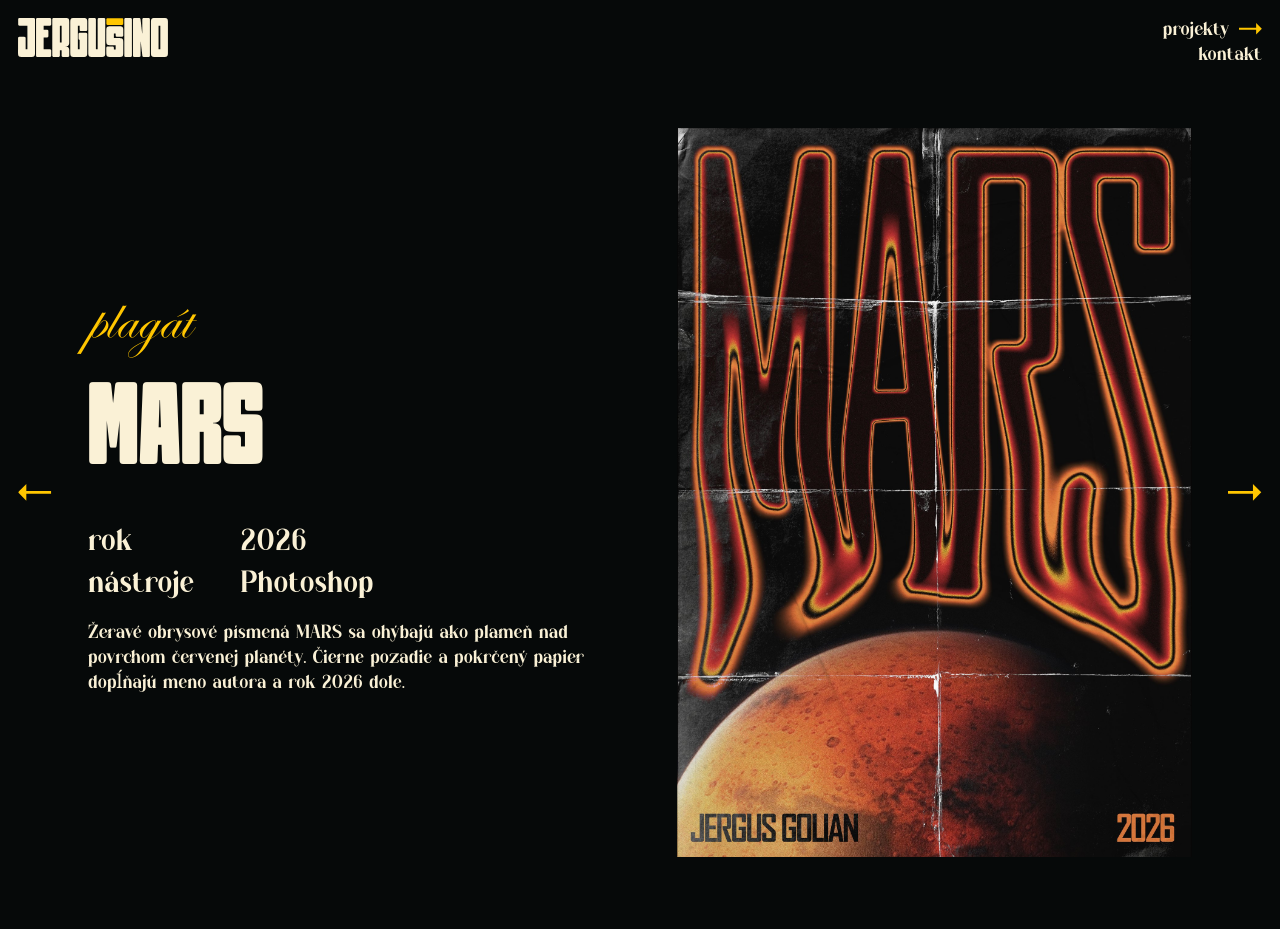
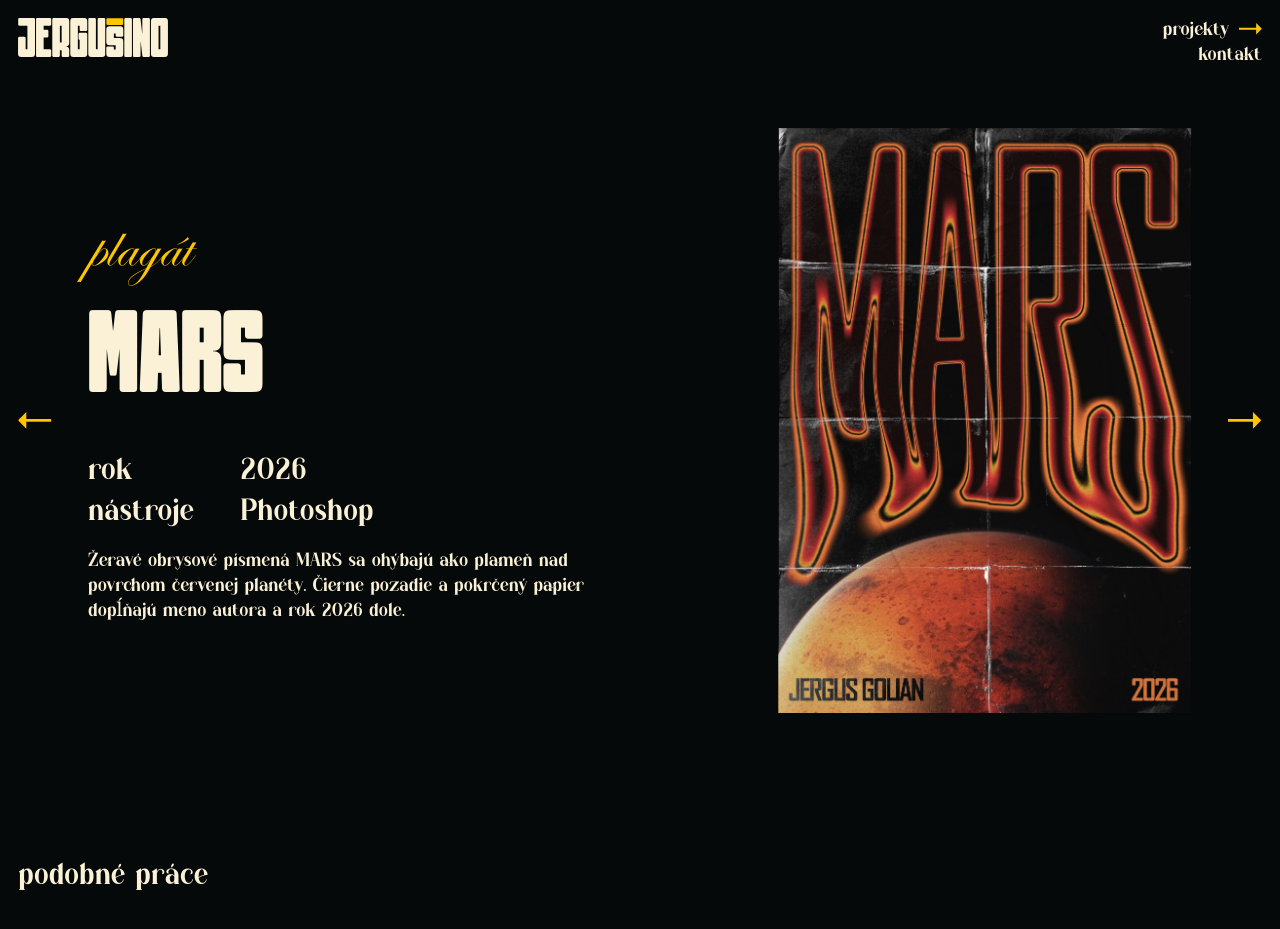
Before and after one commit to jergusino/jergusino.github.io, a Jekyll site: the page built from _projects/mars.md, in a window 1280 px wide. Shown: the top 929 px of the page. Built offline with Jekyll 4.4.1, drawn with Linux system fonts in a browser that asks for light colours; some web fonts are replaced; grey boxes are pictures that could not be loaded.

Commit message:
Project media 20% smaller; whole site in a centred column on very wide, short screens
Co-Authored-By: Claude Opus 5.5 <noreply@anthropic.com>
Claude-Session: https://claude.ai/code/session_01RGVpc2Wp958A42zKqCrsaw

```diff
--- a/assets/css/main.css
+++ b/assets/css/main.css
@@ -34,10 +34,14 @@
   --yellow: #ffc600;
 
   /* space and type tokens, all worked out from the width W (guide, section 5) */
-  --F: max(12px, calc(100vw / 70));          /* frame: outer margin of loud layouts */
+  /* --W: the width the layout uses. The full screen width, except on very wide, short screens
+     (wider than 1.9 x the height), where everything stays in a centred column of that size. */
+  --W: min(100vw, 190vh);
+  --W: min(100vw, 190svh);
+  --F: max(12px, calc(var(--W) / 70));       /* frame: outer margin of loud layouts */
   --G: calc(var(--F) * 1.4);                 /* gap: script to the thing it introduces */
-  --F4: max(20px, calc(100vw * 4 / 70));     /* margin of text-heavy layouts (4F) */
-  --T: calc(100vw / 21);                     /* text token; headlines use 2T to 4T */
+  --F4: max(20px, calc(var(--W) * 4 / 70));  /* margin of text-heavy layouts (4F) */
+  --T: calc(var(--W) / 21);                  /* text token; headlines use 2T to 4T */
 
   --f-head: "Slithen", "Impact", "Arial Narrow", sans-serif;
   --f-text: "Borisna", Georgia, "Times New Roman", serif;
@@ -116,7 +120,7 @@ body.project .back { margin-top: calc(var(--F) * 2); }
 .lead.desc { --d: 0.328em; }                        /* g j p q y f */
 
 /* home: the primary lockup (i am + JERGUSINO). Wordmark = W - 2F wide, 0.257 x as tall. */
-.hero--home { --wm-h: calc((100vw - 2 * var(--F)) * 0.257); }
+.hero--home { --wm-h: calc((var(--W) - 2 * var(--F)) * 0.257); }
 .hero--home .lead {
   font-size: calc(var(--wm-h) * 0.771);           /* 0.29 x wordmark height, i-dot to baseline */
   margin-bottom: calc(var(--G) + var(--d) - 0.24em);
@@ -174,7 +178,7 @@ body.project .back { margin-top: calc(var(--F) * 2); }
   display: grid;
   grid-template-columns: repeat(var(--cols), minmax(0, 1fr));
   gap: var(--F);
-  padding-bottom: calc((100vw - 2 * var(--F)) / var(--cols) * 0.72 + var(--F));        /* room for the half-card the even columns hang down */
+  padding-bottom: calc((var(--W) - 2 * var(--F)) / var(--cols) * 0.72 + var(--F));        /* room for the half-card the even columns hang down */
 }
 .pcard:nth-child(even) { transform: translateY(calc(50% + var(--F) / 2)); }
 .pcard a { display: block; position: relative; overflow: hidden; aspect-ratio: 7 / 10; }
@@ -213,7 +217,7 @@ body.project .back { margin-top: calc(var(--F) * 2); }
 .empty { padding: var(--F) 0; }
 
 /* ── Project page: one left-aligned column, 4F margin, about 70 characters wide ─ */
-.prose { margin: var(--F4) 0 0 var(--F); max-width: min(70ch, calc(100vw - 2 * var(--F4))); }
+.prose { margin: var(--F4) 0 0 var(--F); max-width: min(70ch, calc(var(--W) - 2 * var(--F4))); }
 .prose > * + * { margin-top: 1em; }
 .prose a { color: var(--yellow); text-decoration: underline; text-decoration-thickness: 2px; text-underline-offset: 0.2em; }
 .prose a:hover, .prose a:focus-visible { color: var(--cream); }
@@ -249,7 +253,7 @@ body.project .back { margin-top: calc(var(--F) * 2); }
   content: ""; display: block; justify-self: stretch; height: 2px; background: var(--yellow);
   margin-bottom: calc(var(--F) * 4);
 }
-.handle { font-size: clamp(1.3rem, calc(100vw / 30), 3.4rem); line-height: 1; overflow-wrap: anywhere; }
+.handle { font-size: clamp(1.3rem, calc(var(--W) / 30), 3.4rem); line-height: 1; overflow-wrap: anywhere; }
 .handle a:hover, .handle a:focus-visible { color: var(--yellow); }
 .handle .at { color: var(--yellow); }
 .social { font-size: var(--body); }
@@ -287,7 +291,7 @@ body.project .back { margin-top: calc(var(--F) * 2); }
 
 
 /* home: the poster wall is cut off hard after about two rows, then one big line leads to all projects */
-.wall { --cols: 6; --cw: calc((100vw - (var(--cols) + 1) * var(--F)) / var(--cols)); max-height: calc(var(--cw) * 10 / 7 * 2.4); overflow: hidden; }
+.wall { --cols: 6; --cw: calc((var(--W) - (var(--cols) + 1) * var(--F)) / var(--cols)); max-height: calc(var(--cw) * 10 / 7 * 2.4); overflow: hidden; }
 @media (max-width: 1279px) { .wall { --cols: 5; } }
 @media (max-width: 999px) { .wall { --cols: 3; } }
 @media (max-width: 640px) { .wall { --cols: 2; } }
@@ -362,7 +366,7 @@ body.project .prose { font-size: min(var(--body), 2.8vh); font-size: clamp(0.95r
 .project-media { margin: calc(var(--F) * 2) var(--F) 0; }
 .project-media img { display: block; max-width: 100%; height: auto; }
 .media-main > :first-child { margin-top: 0; }
-.project-media .cover img { max-height: calc(100vh - var(--F) * 2); max-height: calc(100svh - var(--F) * 2); width: auto; margin: 0 auto; }
+.project-media .cover img { max-height: calc((100vh - var(--F) * 2) * 0.8); max-height: calc((100svh - var(--F) * 2) * 0.8); width: auto; max-width: 80%; margin: 0 auto; }
 .arr--back { transform: scaleX(-1); }
 
 .page-arrow { display: none; color: var(--yellow); }
@@ -372,14 +376,11 @@ body.project .prose { font-size: min(var(--body), 2.8vh); font-size: clamp(0.95r
 @media (min-width: 900px) {
   .project-body {
     /* very wide, short screens: everything stays together in the middle, sized to that middle */
-    --T: calc(min(100vw, 190vh) / 21); --T: calc(min(100vw, 190svh) / 21);
-    --F: max(12px, calc(min(100vw, 190vh) / 70)); --F: max(12px, calc(min(100vw, 190svh) / 70));
     --ts: min(calc(var(--T) * 3), 13vh);
     --top: min(calc(var(--F) * 7), 16vh);
     display: grid; grid-template-columns: auto minmax(0, 1fr) minmax(0, 1fr) auto;
     column-gap: calc(var(--F) * 2); align-items: center;
     padding: var(--top) var(--F) 0;
-    max-width: calc(100vh * 1.9); max-width: calc(100svh * 1.9); margin: 0 auto;
   }
   .project-text .hero--project { padding-top: 0; }
   .project-text .hero--project .lockup { margin: 0; }
@@ -389,9 +390,14 @@ body.project .prose { font-size: min(var(--body), 2.8vh); font-size: clamp(0.95r
   .project-media .cover .zoom { display: block; }
   /* the poster scales like the text: with the title size, but never taller than the screen */
   .project-media .cover img {
-    max-height: min(calc(var(--ts) * 6.3), calc(100vh - var(--top) - var(--F) * 2));
-    max-height: min(calc(var(--ts) * 6.3), calc(100svh - var(--top) - var(--F) * 2));
+    max-width: 100%;
+    max-height: min(calc(var(--ts) * 5), calc((100vh - var(--top) - var(--F) * 2) * 0.8));
+    max-height: min(calc(var(--ts) * 5), calc((100svh - var(--top) - var(--F) * 2) * 0.8));
     margin: 0;
   }
   .page-arrow { display: grid; place-items: center; padding: 1em 0; }
 }
+
+/* everything sits in the --W column, centred (only narrower than the screen on very wide, short screens) */
+main { max-width: var(--W); margin: 0 auto; }
+.top { left: max(var(--F), calc((100% - var(--W)) / 2 + var(--F))); right: max(var(--F), calc((100% - var(--W)) / 2 + var(--F))); }
```
